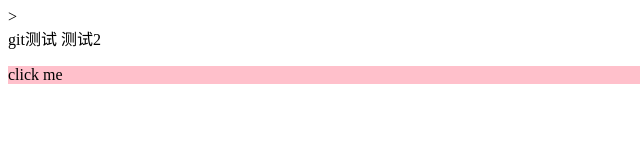
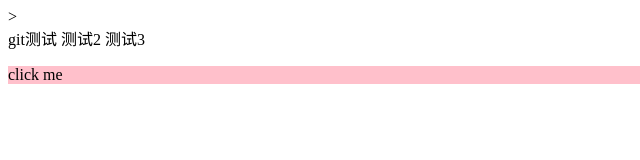
Before and after one commit to ryance/git-test, a plain HTML site: page index.html in a window 1280 px wide. Shown: the full height of the page, 0-640 px from the left. Drawn offline with Linux system fonts and the light colour scheme.

Commit message:
第三次提交

```diff
--- a/index.html
+++ b/index.html
@@ -19,6 +19,7 @@
     <div>
     git测试
     测试2
+    测试3
     <p>click me</p>
     </div>
     <script type="text/javascript">
```
